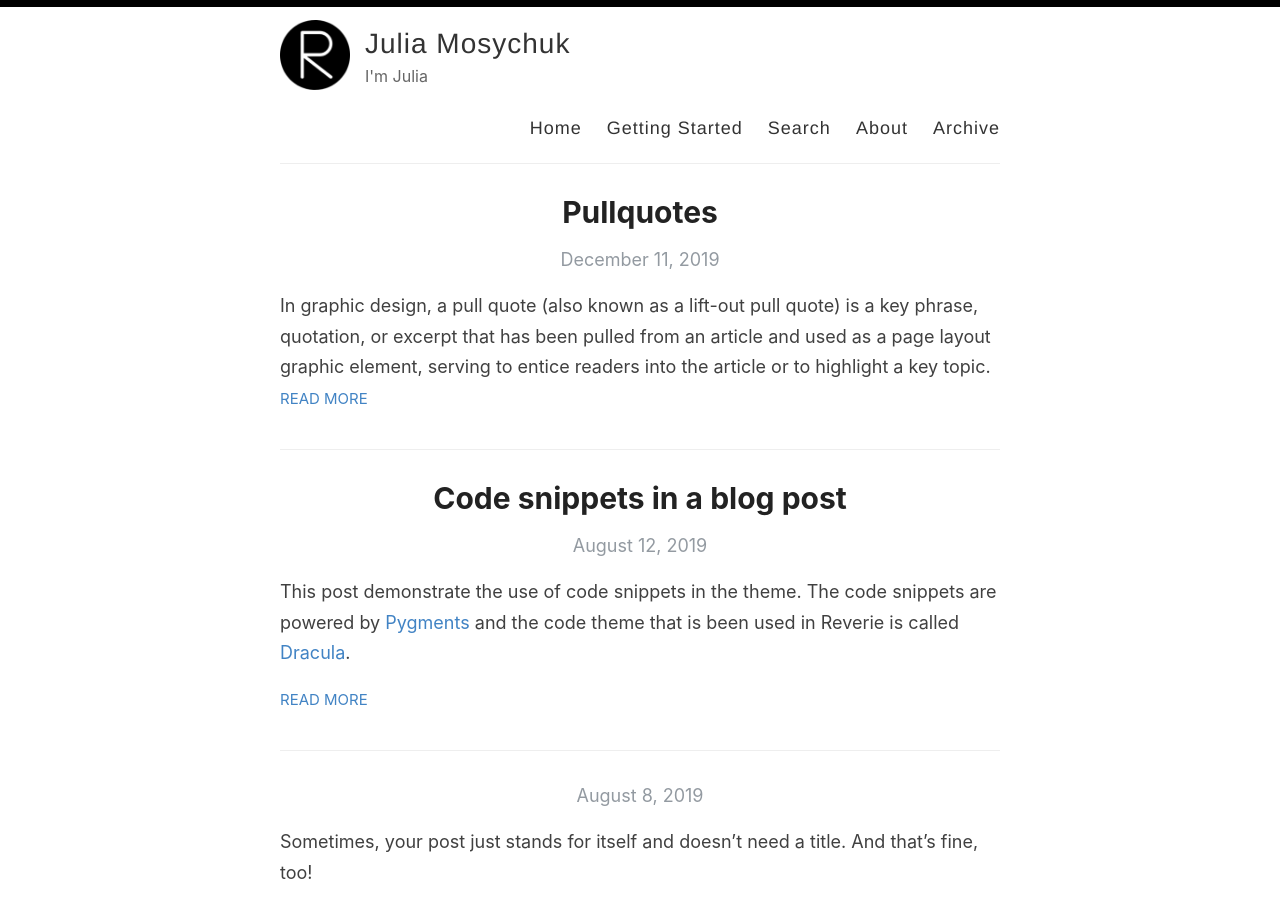
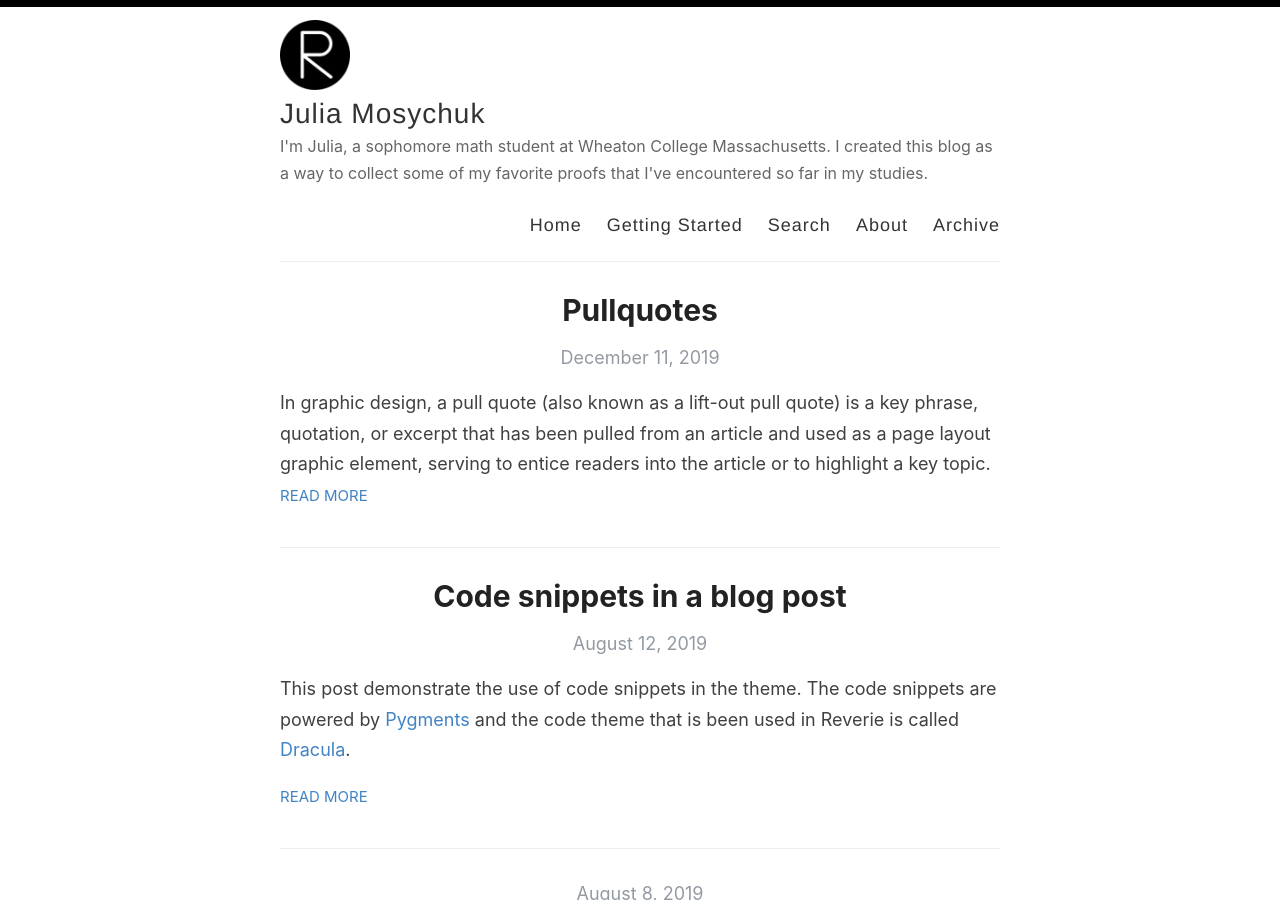
Before and after one commit to juliamosychuk/juliamosychuk.github.io, a Jekyll site: the page built from index.html, in a window 1280 px wide and 900 px high. Built offline with Jekyll 4.4.1, drawn with Linux system fonts in a browser that asks for light colours; the list of posts is cut into pages by our own code.

Commit message:
Update _config.yml

```diff
--- a/_config.yml
+++ b/_config.yml
@@ -9,7 +9,7 @@ name: Julia Mosychuk
 author: Julia Mosychuk
 
 # Short bio or description (displayed in the header)
-description: I'm Julia
+description: I'm Julia, a sophomore math student at Wheaton College Massachusetts. I created this blog as a way to collect some of my favorite proofs that I've encountered so far in my studies.
 
 # URL of your avatar or profile pic (you could use your GitHub profile pic)
 avatar: /images/reverie.png
```
